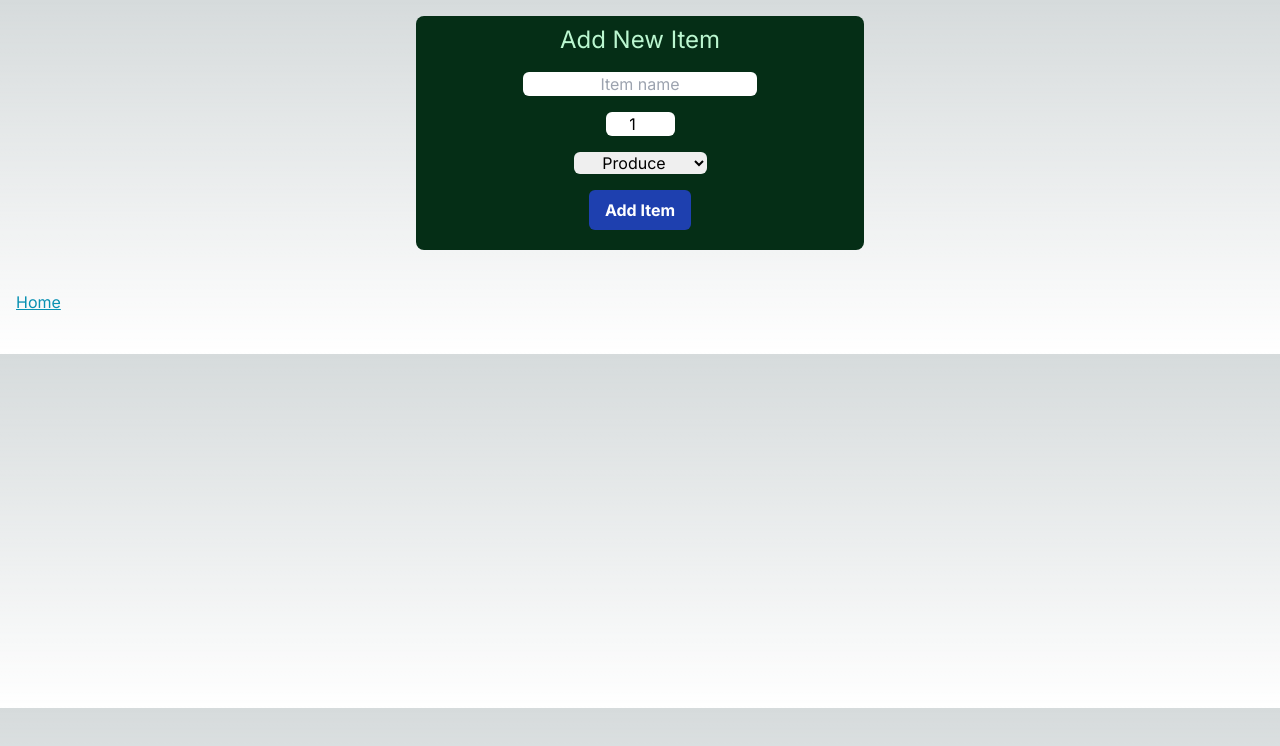
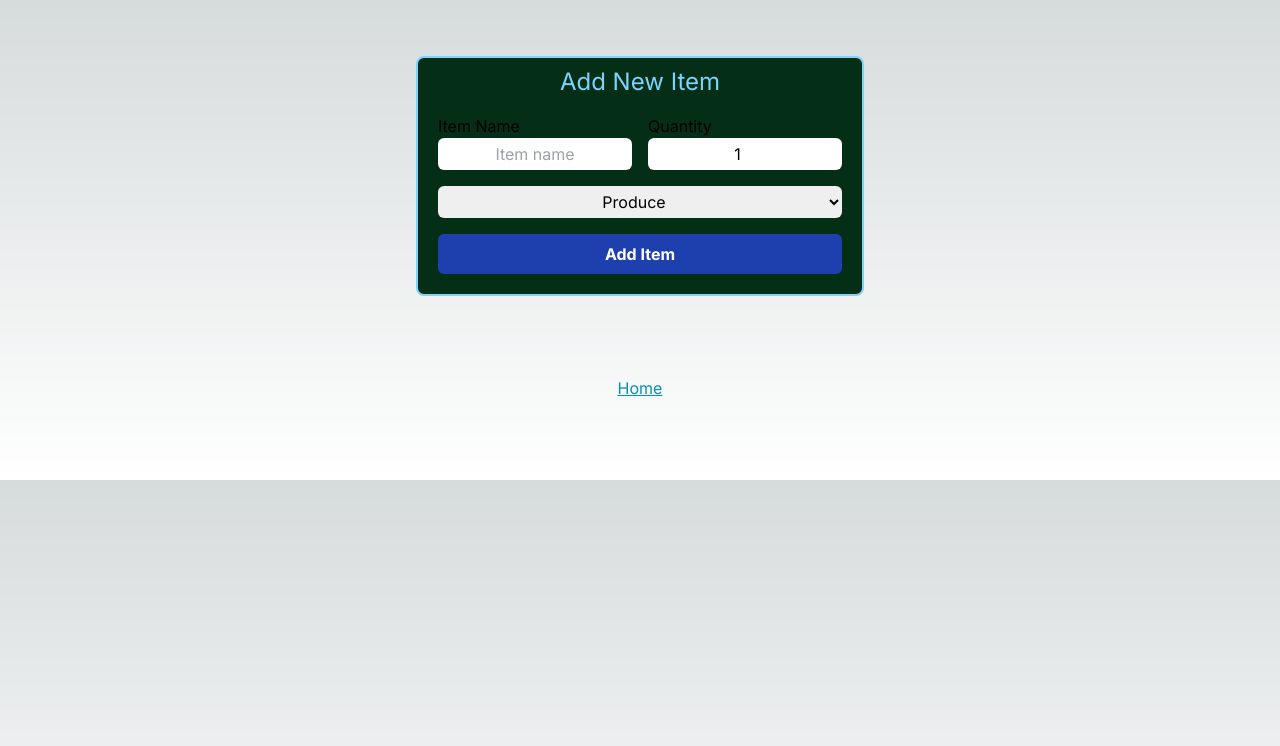
Before and after one commit to ISsait/cprg306-assignments, a Next.js app: page /week-4 in a window 1280 px wide. Shown: the top 746 px of the page. Built offline with nearby package versions, Linux system fonts and the light colour scheme.

Commit message:
Completed tailwind styles

```diff
--- a/app/week-4/new-item.js
+++ b/app/week-4/new-item.js
@@ -19,7 +19,7 @@ export default function NewItem() {
     console.log(newItem);
 
     alert(
-      `New item: ${newItem.name}, quantity: ${newItem.quantity}, category: ${newItem.category} has been added to the list!`
+      `New item: ${newItem.name}\nquantity: ${newItem.quantity}\ncategory: ${newItem.category}\nhas been added to the list!`
     );
 
     setName("");
@@ -28,17 +28,27 @@ export default function NewItem() {
   }
 
   return (
-    <form onSubmit={handleOnSubmit} className="flex items-center justify-center">
-      <div className="flex flex-col items-center justify-center space-y-4 max-w-6/12 bg-green-950 w-full max-w-md p-5 rounded-lg pt-2">
-        <h1 className="text-2xl text-green-200">Add New Item</h1>
+    <form
+      onSubmit={handleOnSubmit}
+      className="flex items-center justify-center"
+    >
+      <div className="grid grid-cols-2 gap-4 items-center justify-center max-w-6/12 bg-green-950 max-w-md p-5 pt-2 mt-10 rounded-lg border-solid border-2 border-sky-300">
+        <h1 className="flex text-2xl text-sky-300 col-span-2 justify-center">
+          Add New Item
+        </h1>
+        <label>
+          Item Name
           <input
             required
             type="text"
             value={name}
             onChange={(event) => setName(event.target.value)}
             placeholder="Item name"
-          className="text-black text-center rounded-md"
+            className="text-black text-center rounded-md w-full h-8"
           />
+        </label>
+        <label>
+          Quantity
           <input
             required
             type="number"
@@ -46,13 +56,14 @@ export default function NewItem() {
             min="1"
             max="99"
             onChange={(event) => setQuantity(Number(event.target.value))}
-          className="number-input text-black text-center rounded-md"
+            className="number-input text-black text-center rounded-md w-full h-8"
           />
+        </label>
         <select
           required
           value={category}
           onChange={(event) => setCategory(event.target.value)}
-          className="text-black text-center rounded-md"
+          className="text-black text-center rounded-md col-span-2 h-8"
         >
           <option value="Produce">Produce</option>
           <option value="Dairy">Dairy</option>
@@ -66,7 +77,7 @@ export default function NewItem() {
           <option value="Household">Household</option>
           <option value="Other">Other</option>
         </select>
-        <button className="bg-blue-800 hover:bg-blue-500 active:bg-yellow-300 text-white font-bold py-2 px-4 rounded-md">
+        <button className="bg-blue-800 hover:bg-blue-500 active:bg-yellow-300 text-white font-bold py-2 px-4 rounded-md col-span-2">
           Add Item
         </button>
       </div>
--- a/app/week-4/page.js
+++ b/app/week-4/page.js
@@ -8,7 +8,7 @@ export default function Page() {
       <div>
         <NewItem />
       </div>
-      <div className="my-10">
+      <div className="flex my-20 w-full items-center justify-center">
         <Link className={linkStyle} href="./">
           Home
         </Link>
```
Lines whose indentation alone changed are shown as unchanged.
